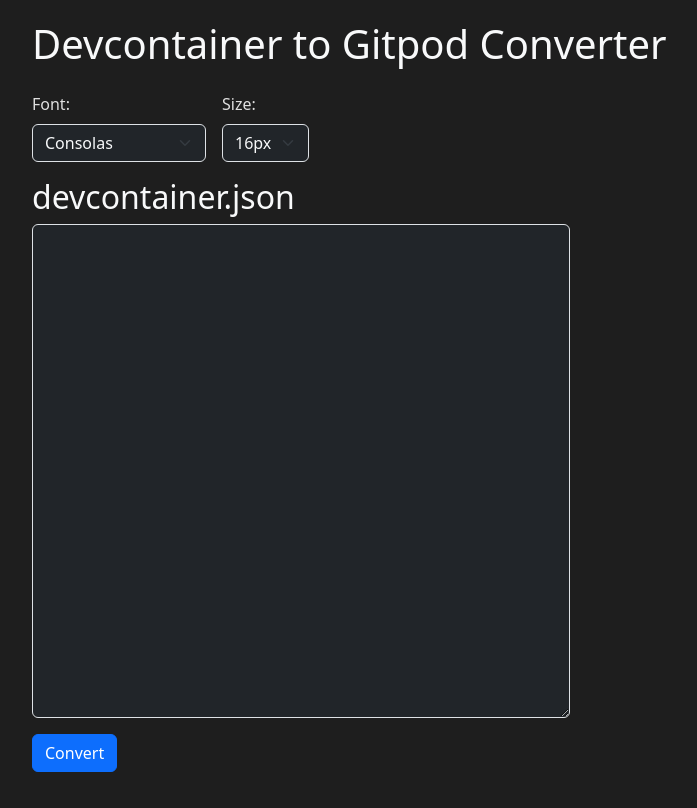
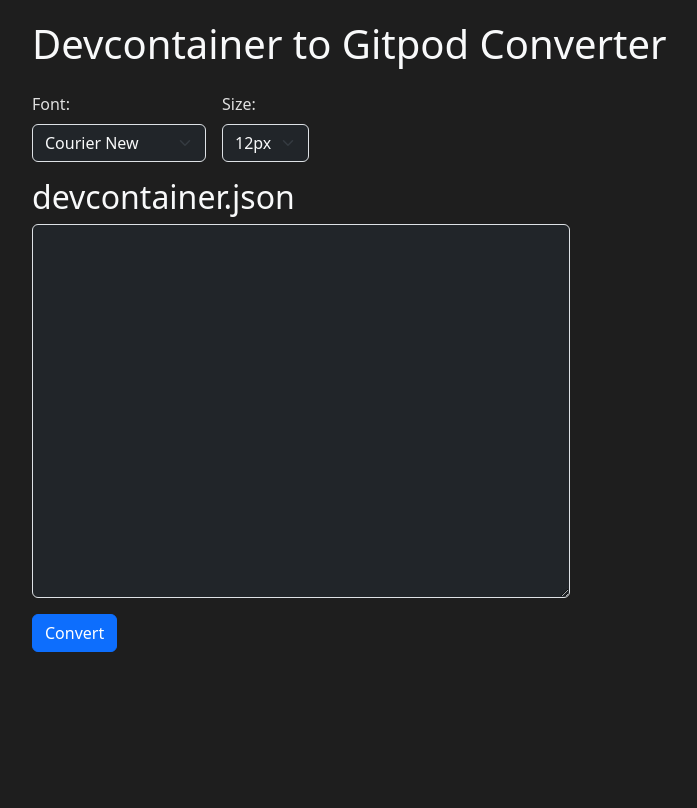
Before and after one commit to leonj1/devcontainer-gitpod, a React (Create React App) app in the folder frontend/: page / in a window 1280 px wide. Shown: the whole page, without its empty margins (58-755 px from the left). Built offline with nearby package versions, Linux system fonts and the light colour scheme; the HTML template or start-up script is replaced by a standard one.

Commit message:
FEAT default font to courier size 12

```diff
--- a/frontend/src/App.js
+++ b/frontend/src/App.js
@@ -2,8 +2,8 @@
 import { CopyToClipboard } from 'react-copy-to-clipboard';
 
 const codingFonts = [
+  'Courier New',
   'Consolas',
-  'Courier New',
   'Fira Code',
   'Inconsolata',
   'JetBrains Mono',
@@ -24,8 +24,8 @@
   const [error, setError] = useState('');
   const [showModal, setShowModal] = useState(false);
   const [hasResponse, setHasResponse] = useState(false);
-  const [selectedFont, setSelectedFont] = useState('Consolas');
-  const [selectedFontSize, setSelectedFontSize] = useState('16px');
+  const [selectedFont, setSelectedFont] = useState('Courier New');
+  const [selectedFontSize, setSelectedFontSize] = useState('12px');
 
   useEffect(() => {
     setOutput('');
```
